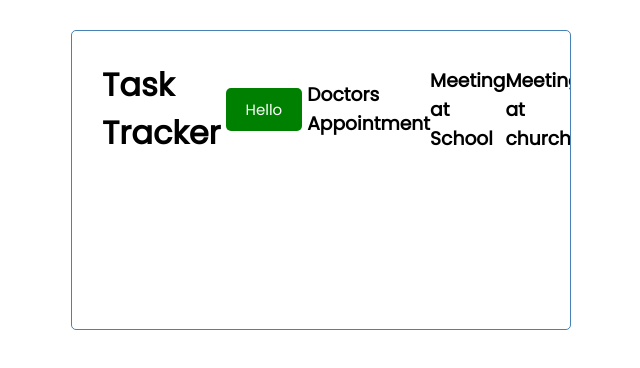
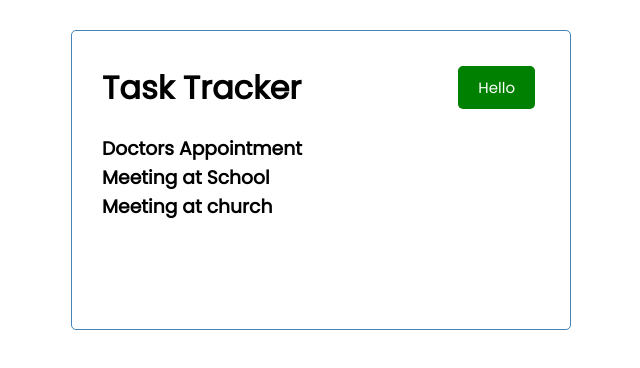
Before and after one commit to ntoane/react-task-tracker, a React (Create React App) app: page / in a window 1280 px wide. Shown: the top 368 px of the page, without its empty margins (319-959 px from the left). Built offline with nearby package versions, Linux system fonts and the light colour scheme.

Commit message:
Restructure State Hook and put it at top level

```diff
--- a/src/App.js
+++ b/src/App.js
@@ -1,9 +1,33 @@
 import Header from "./components/Header";
+import { useState } from 'react'
+import Tasks from "./components/Tasks";
 
 function App() {
+  const [tasks, setTasks] = useState([
+    {
+      "id": 1,
+      "text": "Doctors Appointment",
+      "day": "Feb 5th at 2:30pm",
+      "reminder": true
+    },
+    {
+      "id": 2,
+      "text": "Meeting at School",
+      "day": "Feb 6th at 1:30pm",
+      "reminder": true
+    },
+    {
+      "id": 3,
+      "text": "Meeting at church",
+      "day": "Feb 6th at 6:30pm",
+      "reminder": false
+    }
+  ])
+
   return (
     <div className="container">
-     <Header title="Task Tracker"/>
+      <Header title="Task Tracker" />
+      <Tasks tasks={tasks} />
     </div>
   );
 }
--- a/src/components/Header.js
+++ b/src/components/Header.js
@@ -1,5 +1,4 @@
 import Button from './Button'
-import Tasks from './Tasks'
 
 const Header = ({ title }) => {
 const onClick = () => {
@@ -10,7 +9,6 @@ const onClick = () => {
     <div className='header'>
       <h1>{title}</h1>
       <Button color='green' text='Hello' onClick={onClick} />
-      <Tasks />
     </div>
   )
 }
--- a/src/components/Tasks.js
+++ b/src/components/Tasks.js
@@ -1,26 +1,4 @@
-import { useState } from 'react'
-
-const Tasks = () => {
-    const [tasks, setTasks] = useState([
-        {
-            "id": 1,
-            "text": "Doctors Appointment",
-            "day": "Feb 5th at 2:30pm",
-            "reminder": true
-        },
-        {
-            "id": 2,
-            "text": "Meeting at School",
-            "day": "Feb 6th at 1:30pm",
-            "reminder": true
-        },
-        {
-            "id": 3,
-            "text": "Meeting at church",
-            "day": "Feb 6th at 6:30pm",
-            "reminder": false
-        }
-    ])
+const Tasks = ({tasks}) => {
     return (
         <>
             {tasks.map((task) => (
```
